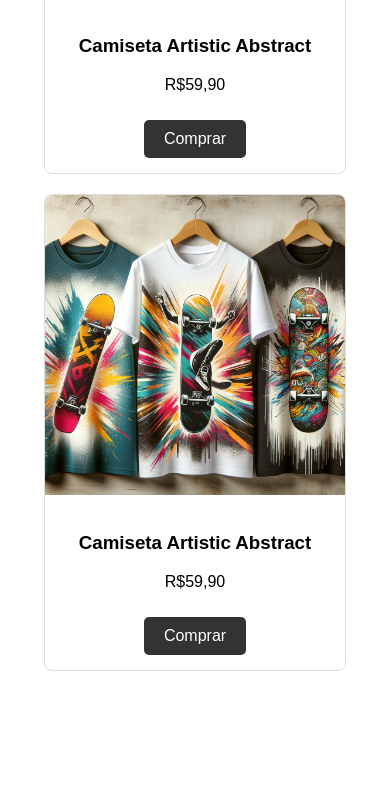
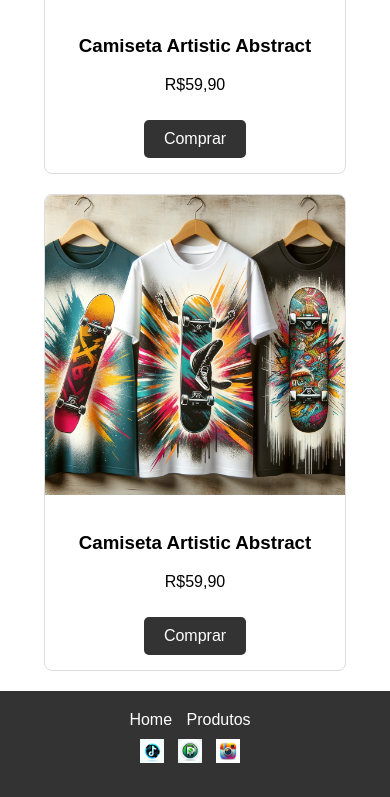
Before and after one commit to diegoalvessk/Giro-Streetwear, a plain HTML site: page index.html in a window 390 px wide. Shown: the part 1492-2289 px from the top of the page. Before the commit the page ends 2183 px from the top, so only its background shows below. Drawn offline with Linux system fonts and the light colour scheme.

Commit message:
footer criado

```diff
--- a/index.html
+++ b/index.html
@@ -52,5 +52,20 @@
     </div>
 </div>
 
+<footer class="site-footer">
+    <div class="footer-content">
+        <div class="nav-links-footer">
+            <a href="index.html">Home</a>
+            <a href="produtos.html">Produtos</a>
+        </div>
+        <div class="social-links">
+            <a href="https://www.tiktok.com" target="_blank"><img src="tiktok.webp" alt="TikTok"></a>
+            <a href="https://www.whatsapp.com" target="_blank"><img src="whatsapp.webp" alt="WhatsApp"></a>
+            <a href="https://www.instagram.com" target="_blank"><img src="instagram.webp" alt="Instagram"></a>
+        </div>
+    </div>
+</footer>
+
+
 </body>
 </html>
--- a/styles.css
+++ b/styles.css
@@ -131,3 +131,53 @@ body {
     border-radius: 5px;
     margin-top: 10px;
 }
+
+
+/* footer */
+
+
+.site-footer {
+    background-color: #333;
+    color: white;
+    padding: 20px 0;
+    display: flex;
+    justify-content: space-between;
+    align-items: center;
+}
+
+.footer-content {
+    width: 100%;
+    max-width: 1200px;
+    margin: 0 auto;
+    padding: 0 20px;
+    display: flex;
+    justify-content: space-between;
+}
+
+.nav-links-footer a, .social-links a {
+    color: white;
+    text-decoration: none;
+    margin-right: 15px;
+}
+
+.social-links img {
+    width: 24px; /* Adjust the size of the icons as needed */
+    height: auto;
+}
+
+/* Optional: Add responsiveness */
+@media (max-width: 600px) {
+    .footer-content {
+        flex-direction: column;
+        text-align: center;
+    }
+
+    .nav-links-footer, .social-links {
+        margin-bottom: 10px;
+    }
+
+    .nav-links-footer a, .social-links a {
+        margin-right: 10px;
+        margin-bottom: 5px;
+    }
+}
```
Also changed, not shown: instagram.webp (added), tiktok.webp (added), whatsapp.webp (added).
